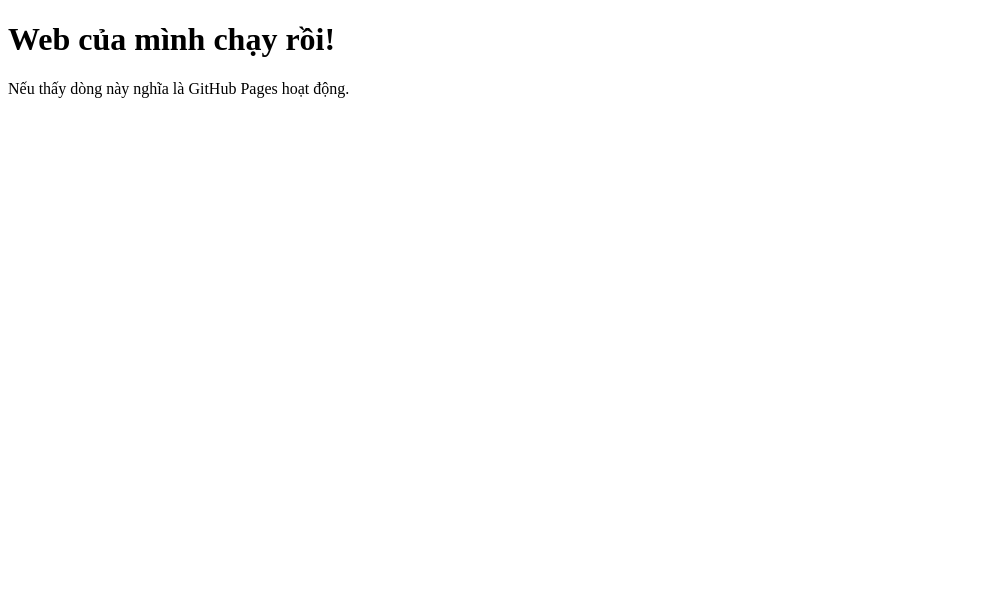
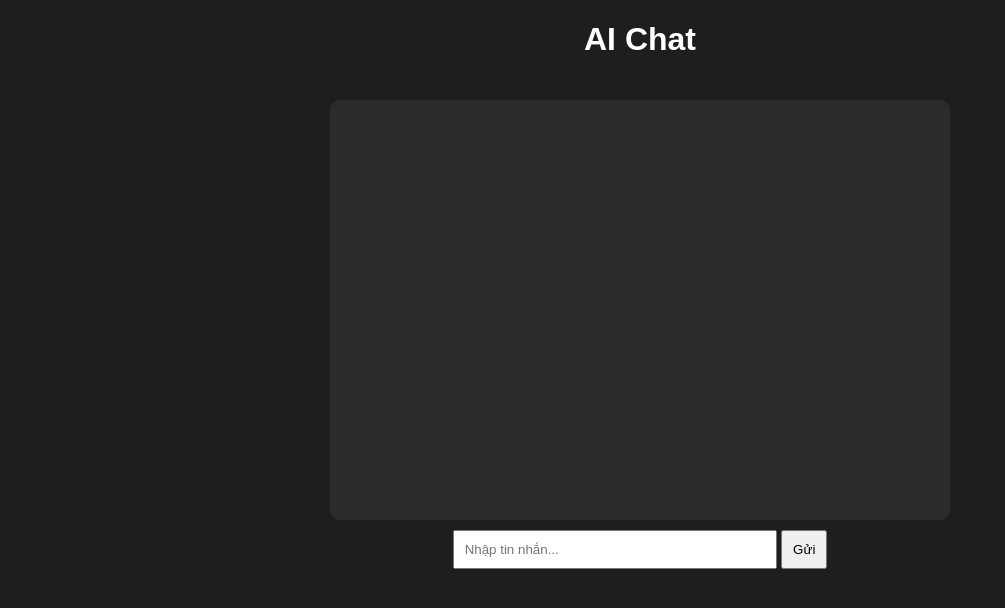
Before and after one commit to pl791924-arch/ai-chat, a plain HTML site: page index.html in a window 1280 px wide. Shown: the whole page, without its empty margins (0-1005 px from the left). Drawn offline with Linux system fonts and the light colour scheme.

Commit message:
Update index.html

```diff
--- a/index.html
+++ b/index.html
@@ -2,13 +2,70 @@
 <html>
 <head>
 <meta charset="UTF-8">
-<title>Web AI</title>
+<title>Web AI Chat</title>
+
+<style>
+body{
+font-family: Arial;
+background:#1e1e1e;
+color:white;
+display:flex;
+flex-direction:column;
+align-items:center;
+margin:0;
+}
+
+#chatbox{
+width:90%;
+max-width:600px;
+height:400px;
+background:#2b2b2b;
+margin-top:20px;
+padding:10px;
+overflow-y:auto;
+border-radius:10px;
+}
+
+#inputArea{
+margin-top:10px;
+}
+
+input{
+padding:10px;
+width:300px;
+}
+
+button{
+padding:10px;
+}
+</style>
+
 </head>
 
 <body>
 
-<h1>Web của mình chạy rồi!</h1>
-<p>Nếu thấy dòng này nghĩa là GitHub Pages hoạt động.</p>
+<h1>AI Chat</h1>
+
+<div id="chatbox"></div>
+
+<div id="inputArea">
+<input id="msg" placeholder="Nhập tin nhắn...">
+<button onclick="send()">Gửi</button>
+</div>
+
+<script>
+function send(){
+let input=document.getElementById("msg");
+let chat=document.getElementById("chatbox");
+
+let text=input.value;
+
+chat.innerHTML += "<p><b>Bạn:</b> "+text+"</p>";
+chat.innerHTML += "<p><b>AI:</b> Tôi chưa có não nhưng chào bạn =))</p>";
+
+input.value="";
+}
+</script>
 
 </body>
-</html>
+  </html>
```
